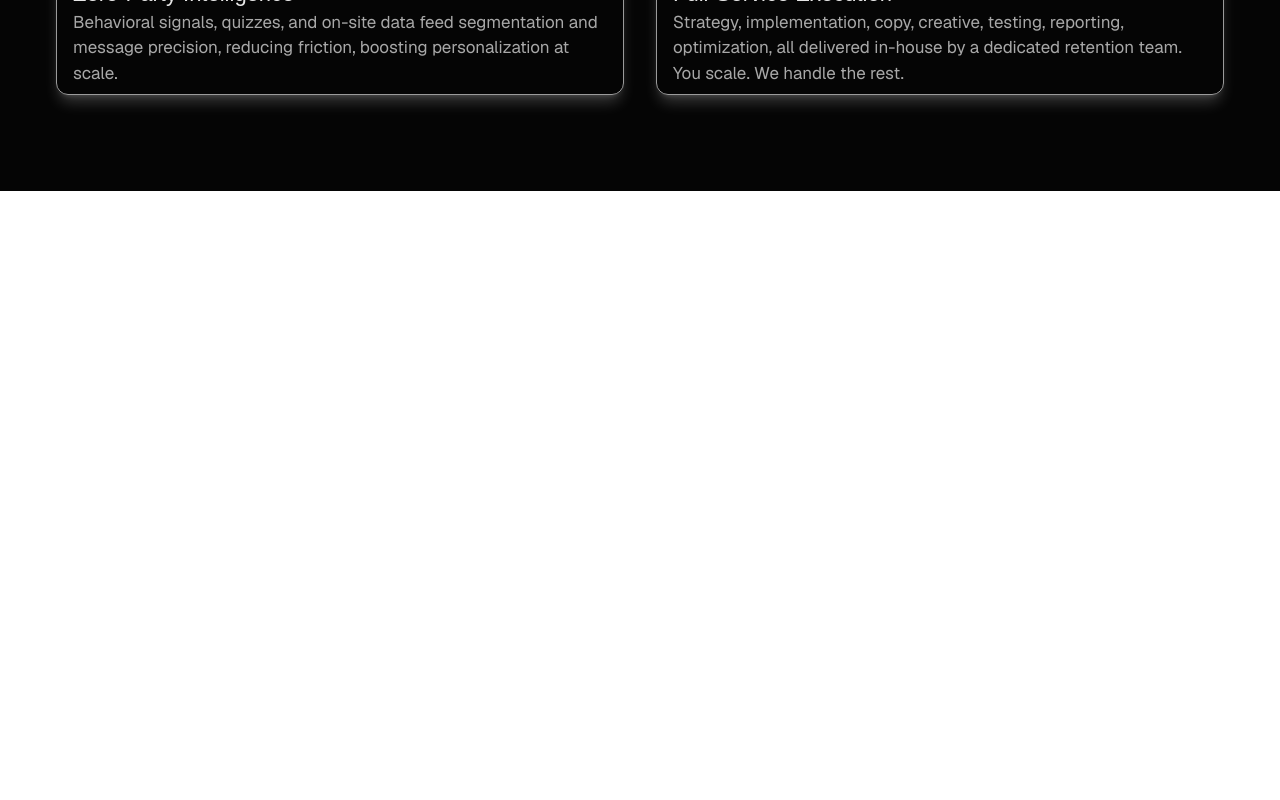
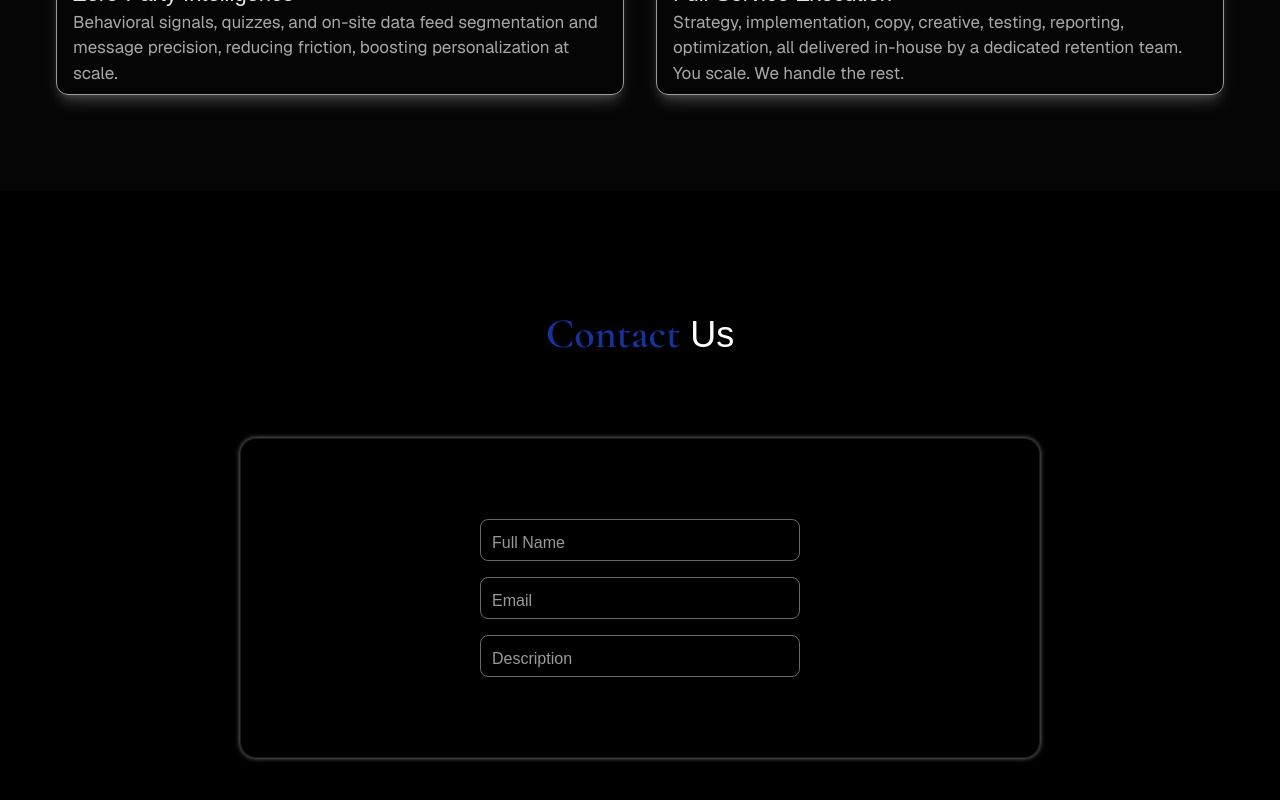
Before and after one commit to AsfarButt/Cenimora-Studios, a Next.js app: page /Home in a window 1280 px wide. Shown: the part 4744-5544 px from the top of the page. Built offline with nearby package versions, Linux system fonts and the light colour scheme; a web font is replaced by a local one.

Commit message:
Update 13

```diff
--- a/app/Home/clientreviews.tsx
+++ b/app/Home/clientreviews.tsx
@@ -56,8 +56,8 @@ export default function ClientReviews(){
     },[])
 
     function ApplyZIndex(e:HTMLDivElement){
-        e.style.zIndex = "4";
-        setTimeout(() => {e.style.zIndex = "3"},800)
+        e.style.zIndex = "3";
+        setTimeout(() => {e.style.zIndex = "1"},400)
     }
 
     useEffect(() => {console.log("Visible Index:",visibleIndex); if(visibleIndex != -1) setTimeout(() => {setvisibleIndex(-1)},800)},[visibleIndex])
--- /dev/null
+++ b/app/Home/contactus.tsx
@@ -0,0 +1,34 @@
+import {Cormorant_Garamond, Vend_Sans} from "next/font/google";
+
+const cormorant = Cormorant_Garamond({
+    subsets: ['latin'],
+    weight: ['600']
+})
+
+
+
+export default function ContactUs(){
+
+
+
+    return(<div className="relative w-full py-30 h-auto flex flex-col items-center bg-black">
+        <div className=""><h1 className="text-4xl text-white text-center"><span className={`text-blue-800/85 text-[42px] ${cormorant.className}`}>Contact</span> Us</h1></div>
+
+        <div className="w-[90%] max-w-200 mt-20 min-h-80 h-auto rounded-2xl border border-white/10 [box-shadow:0px_0px_5px_rgba(270,270,270,0.5)] flex items-center justify-center">
+            <div className="relative w-auto h-auto flex flex-col gap-4">
+                <div className="relative w-auto h-auto">
+                    <input type="text" className="w-80 py-2 px-3 rounded-lg border border-white/40 peer" placeholder=" "/>
+                    <label className="absolute left-2 bg-black/90 px-1 top-3 pointer-events-none text-white/60 peer-placeholder-shown:not-[]:-top-2 peer-placeholder-shown:not-[]:scale-80 peer-active:-top-3 peer-active:scale-80">Full Name</label>
+                </div>
+                <div className="relative w-auto h-auto">
+                    <input type="text" className="w-80 py-2 px-3 rounded-lg border border-white/40 peer" placeholder=" "/>
+                    <label className="absolute left-2 bg-black/90 px-1 top-3 pointer-events-none text-white/60 peer-placeholder-shown:not-[]:-top-2 peer-placeholder-shown:not-[]:scale-80 peer-active:-top-3 peer-active:scale-80">Email</label>
+                </div>
+                <div className="relative w-auto h-auto">
+                    <input type="text" className="w-80 py-2 px-3 rounded-lg border border-white/40 peer" placeholder=" "/>
+                    <label className="absolute left-2 bg-black/90 px-1 top-3 pointer-events-none text-white/60 peer-placeholder-shown:not-[]:-top-2 peer-placeholder-shown:not-[]:scale-80 peer-active:-top-3 peer-active:scale-80">Description</label>
+                </div>
+            </div>
+        </div>
+    </div>)
+}
--- a/app/home.css
+++ b/app/Home/home.css
@@ -40,9 +40,9 @@
 
 .userscontainer:hover > *:not(:hover) {
     filter: blur(1px);
-    z-index: 3;
+    z-index: 1;
 }
 .userscontainer:hover > *:hover {
     filter: blur(0);
-    z-index: 5;
+    z-index: 4;
 }
--- a/app/Home/page.tsx
+++ b/app/Home/page.tsx
@@ -5,6 +5,7 @@ import ClientReviews from "./clientreviews";
 import Testimonials from "./testimonials";
 import Ratings from "./ratings";
 import ManagementStrategy from "./managementstrategy";
+import ContactUs from "./contactus";
 
 
 
@@ -21,6 +22,7 @@ export default function Page(){
         <Testimonials />
         <Ratings />
         <ManagementStrategy />
+        <ContactUs />
 
     </div>)
 }
--- a/app/Home/testimonials.tsx
+++ b/app/Home/testimonials.tsx
@@ -77,13 +77,13 @@ export default function Testimonials(){
 
     function ChangePlacement(actives3: number, actives2: number, actives1: number, active: number, activep1: number, activep2: number, activep3: number){
         const array1 = Array(length).fill("z-0 scale-0 translate-x-120 blur-[2px]");
-        array1[actives3] = "z-0 scale-0 -translate-x-120 blur-[3px]";
-        array1[actives2] = "z-1 scale-60 -translate-x-100 blur-[3px]";
+        array1[actives3] = "z-0 scale-0 -translate-x-120 blur-[6px]";
+        array1[actives2] = "z-1 scale-60 -translate-x-100 blur-[5px]";
         array1[actives1] = "z-2 scale-80 -translate-x-70 blur-[3px]";
         array1[active] = "z-3 scale-100 translate-x-0";
         array1[activep1] = "z-2 scale-80 translate-x-70 blur-[3px]";
-        array1[activep2] = "z-1 scale-60 translate-x-100 blur-[3px]";
-        array1[activep3] = "z-0 scale-0 translate-x-120 blur-[3px]";
+        array1[activep2] = "z-1 scale-60 translate-x-100 blur-[5px]";
+        array1[activep3] = "z-0 scale-0 translate-x-120 blur-[6px]";
 
         setactiveproperties(array1);
         isDisabled.current = true;
--- a/app/layout.tsx
+++ b/app/layout.tsx
@@ -1,7 +1,7 @@
 import type { Metadata } from "next";
 import { Geist, Geist_Mono } from "next/font/google";
 import "./globals.css";
-import "./home.css";
+import "./Home/home.css";
 
 const geistSans = Geist({
   variable: "--font-geist-sans",
```
Also changed, not shown: 1 other file (tests, documents, lock files or other folders).
